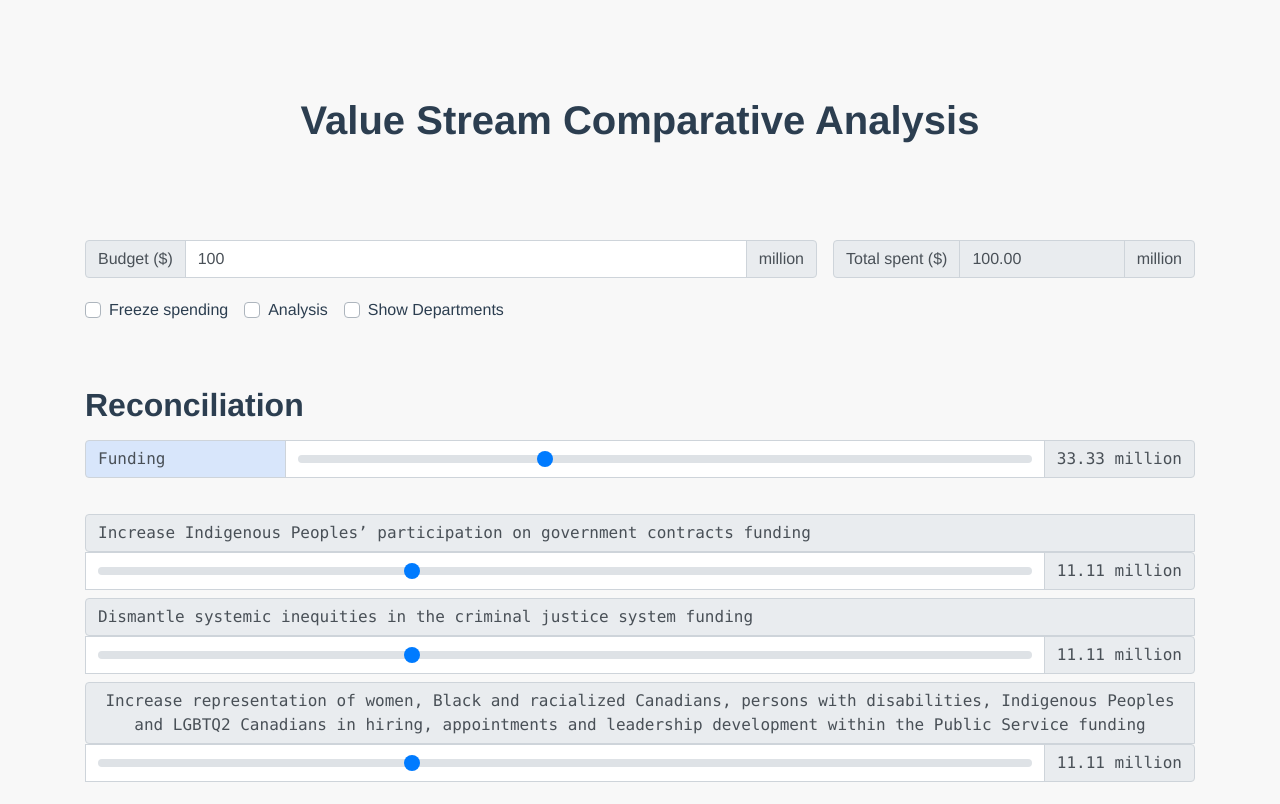
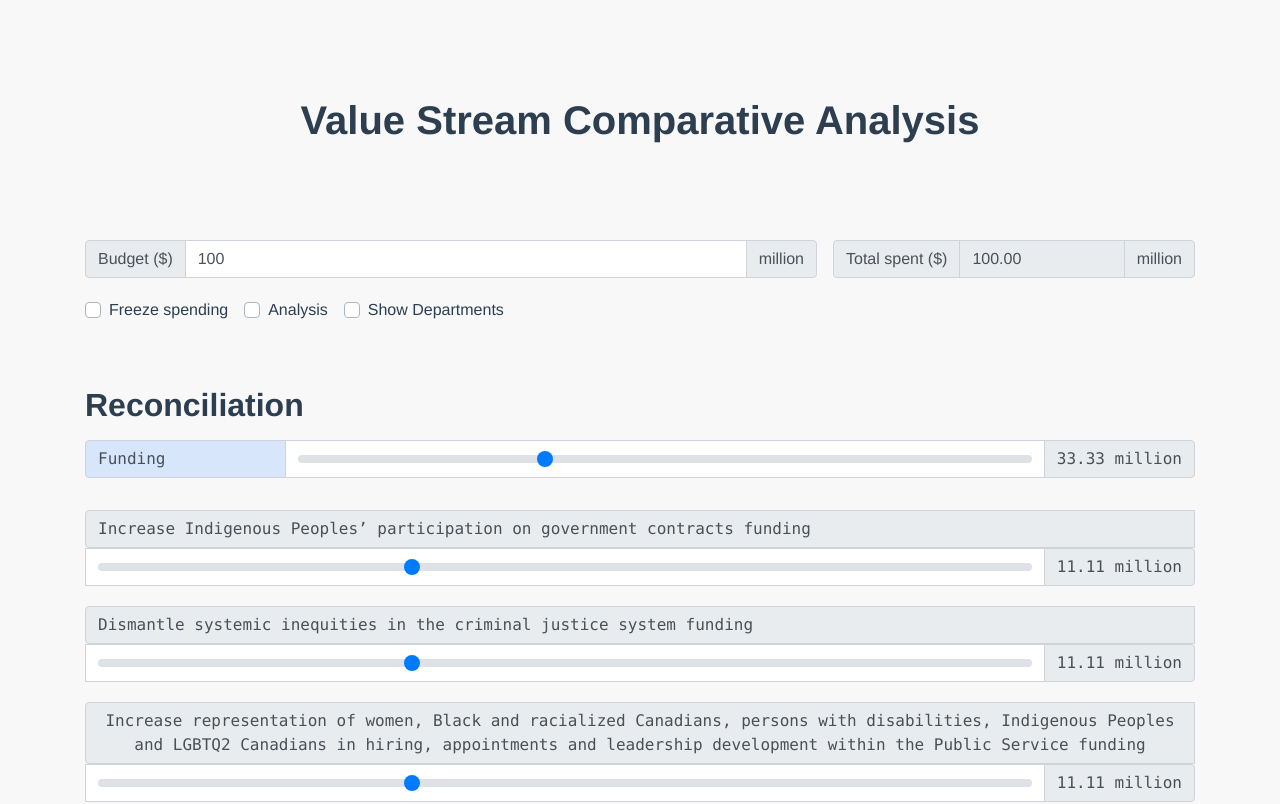
Before and after one commit to jaysonmc/digitopia-slider, a Vue app: page / in a window 1280 px wide. Shown: the top 804 px of the page. Built offline with nearby package versions, Linux system fonts and the light colour scheme.

Commit message:
minor formatting

```diff
--- a/src/components/BudgetSlider.vue
+++ b/src/components/BudgetSlider.vue
@@ -195,7 +195,7 @@ h2 {
   margin-bottom: 5px;
 }
 .input-group {
-  margin: 0 0 2rem 0;
+  margin: 0 0 1rem 0;
 }
 .flex-grid {
   display: flex;
--- a/src/components/SubBudgetSlider.vue
+++ b/src/components/SubBudgetSlider.vue
@@ -92,7 +92,7 @@ export default {
 <style scoped>
 #sub-slider-input-group {
   width: 100%;
-  margin-top: 0.25rem;
+  margin-top: 1rem;
   margin-bottom: 0.25rem;
 }
 
@@ -107,13 +107,6 @@ export default {
 }
 
 .dept-list-item {
-  /* background: rgba(216, 230, 251, 1);
-  border: 1px solid #007bff !important;
-  border-radius: 25rem !important;
-  display: inline-block;
-  font-size: .8rem;
-  margin: 0 .25rem 0 0;
-  padding: .25rem 1rem; */
   background: none !important;
   border: none !important;
   color: #007bff;
```
